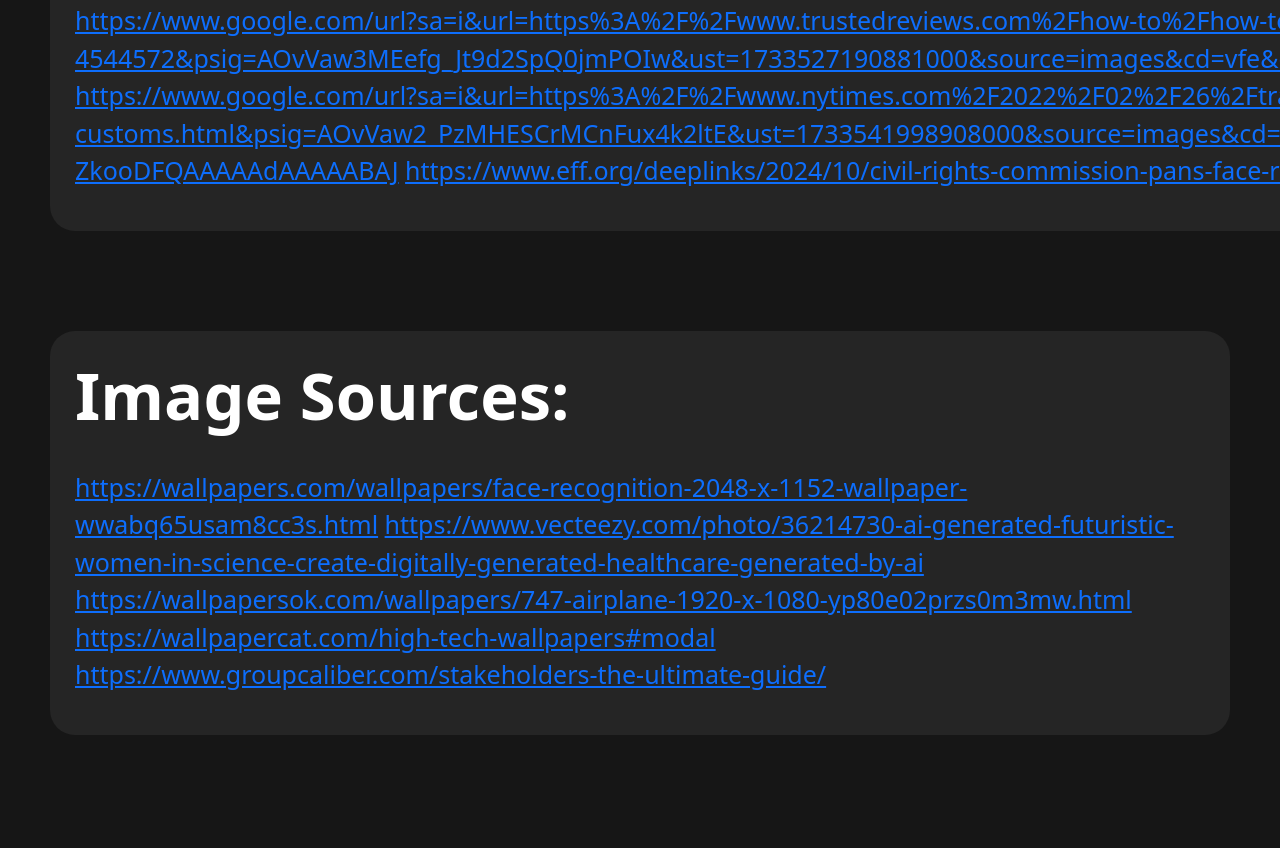
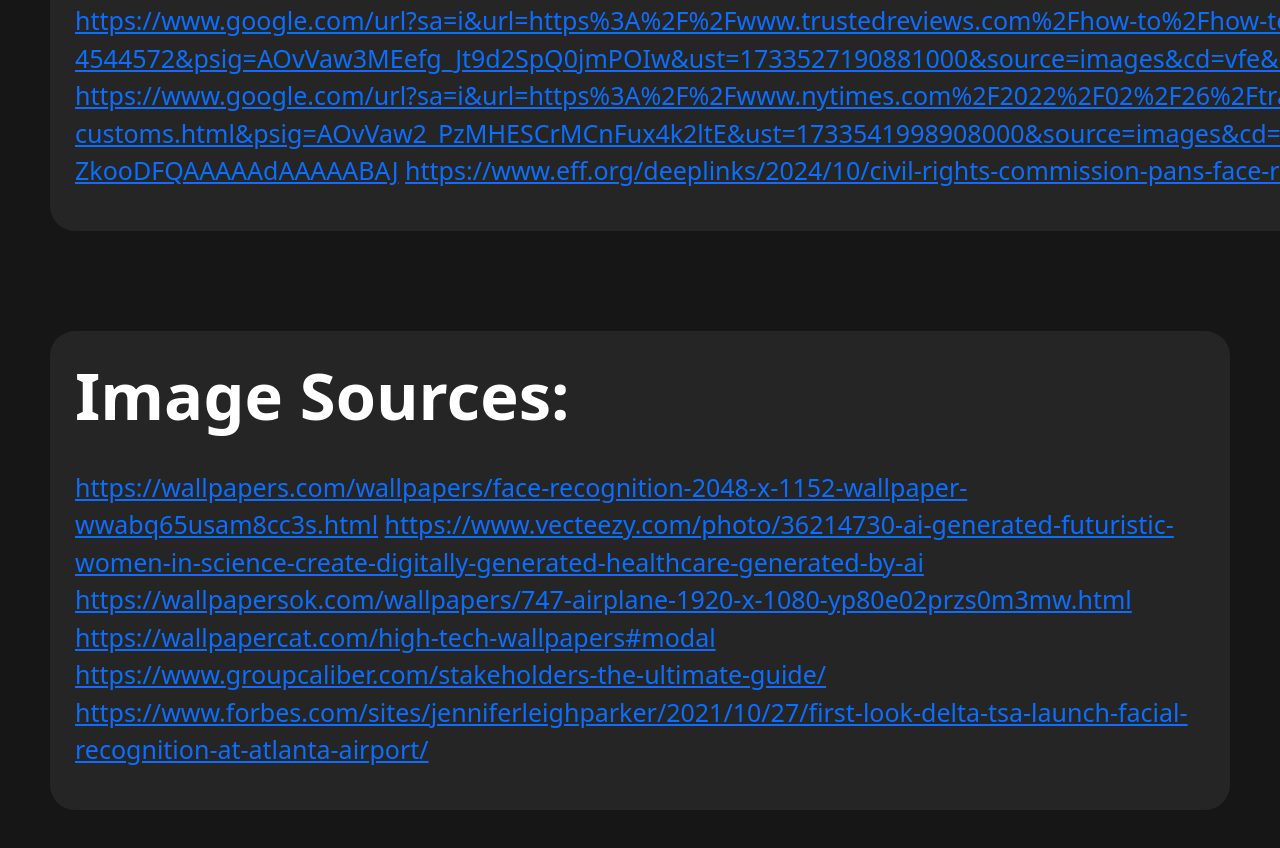
Before and after one commit to C-D1/cduong24github.io, a plain HTML site: page IT304_website/Cite.html in a window 1280 px wide. Shown: the part 1177-2025 px from the top of the page. Before the commit the page ends 1991 px from the top, so only its background shows below. Drawn offline with nearby package versions, Linux system fonts and the light colour scheme.

Commit message:
Update Cite.html

```diff
--- a/IT304_website/Cite.html
+++ b/IT304_website/Cite.html
@@ -67,6 +67,7 @@
                 <a href="https://wallpapersok.com/wallpapers/747-airplane-1920-x-1080-yp80e02przs0m3mw.html">https://wallpapersok.com/wallpapers/747-airplane-1920-x-1080-yp80e02przs0m3mw.html</a>
                 <a href="https://wallpapercat.com/high-tech-wallpapers#modal">https://wallpapercat.com/high-tech-wallpapers#modal</a>
                 <a href="https://www.groupcaliber.com/stakeholders-the-ultimate-guide/">https://www.groupcaliber.com/stakeholders-the-ultimate-guide/</a>
+                <a href="https://www.forbes.com/sites/jenniferleighparker/2021/10/27/first-look-delta-tsa-launch-facial-recognition-at-atlanta-airport/">https://www.forbes.com/sites/jenniferleighparker/2021/10/27/first-look-delta-tsa-launch-facial-recognition-at-atlanta-airport/</a>
               </p>
           </div>
 
```
